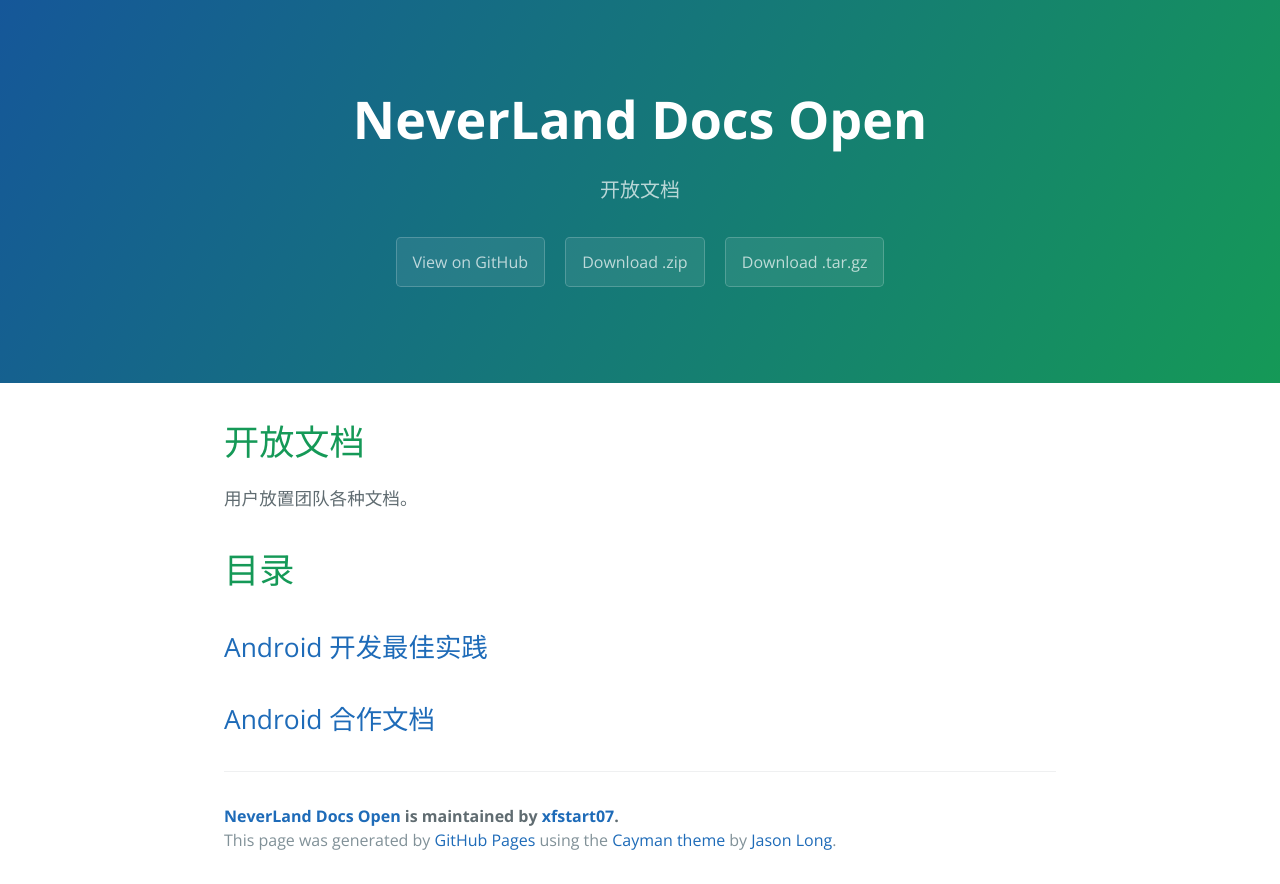
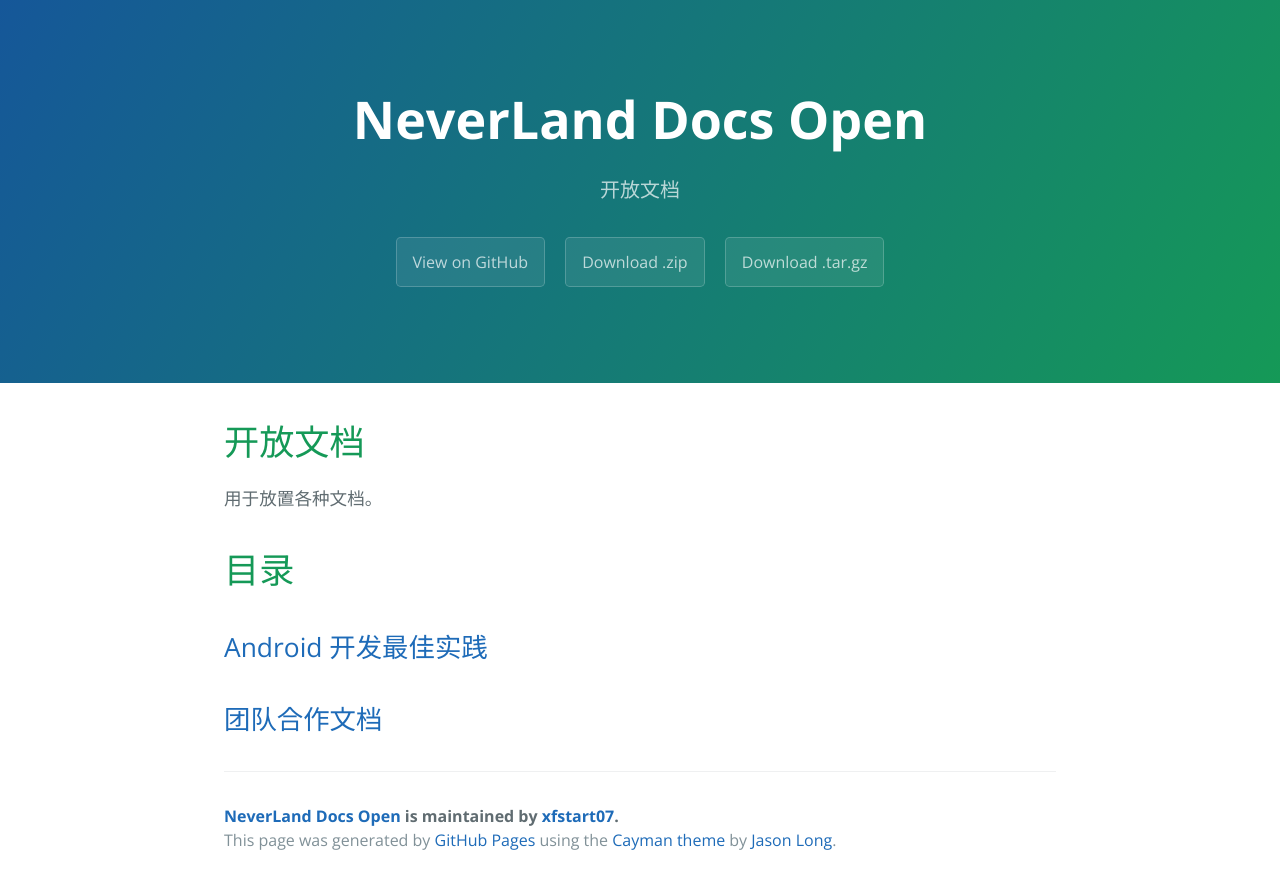
Before and after one commit to xfstart07/neverland-open, a plain HTML site: page index.html in a window 1280 px wide. Drawn offline with nearby package versions, Linux system fonts and the light colour scheme.

Commit message:
Create gh-pages branch via GitHub

```diff
--- a/index.html
+++ b/index.html
@@ -22,7 +22,7 @@
       <h1>
 <a id="开放文档" class="anchor" href="#%E5%BC%80%E6%94%BE%E6%96%87%E6%A1%A3" aria-hidden="true"><span class="octicon octicon-link"></span></a>开放文档</h1>
 
-<p>用户放置团队各种文档。</p>
+<p>用于放置各种文档。</p>
 
 <h1>
 <a id="目录" class="anchor" href="#%E7%9B%AE%E5%BD%95" aria-hidden="true"><span class="octicon octicon-link"></span></a>目录</h1>
@@ -32,7 +32,7 @@
 </h2>
 
 <h2>
-<a id="android-合作文档" class="anchor" href="#android-%E5%90%88%E4%BD%9C%E6%96%87%E6%A1%A3" aria-hidden="true"><span class="octicon octicon-link"></span></a><a href="https://github.com/xfstart07/neverland-open/blob/master/android-join-open.md">Android 合作文档</a>
+<a id="团队合作文档" class="anchor" href="#%E5%9B%A2%E9%98%9F%E5%90%88%E4%BD%9C%E6%96%87%E6%A1%A3" aria-hidden="true"><span class="octicon octicon-link"></span></a><a href="https://github.com/xfstart07/neverland-open/blob/master/teamwork-open.md">团队合作文档</a>
 </h2>
 
       <footer class="site-footer">
--- a/params.json
+++ b/params.json
@@ -1 +1 @@
-{"name":"NeverLand Docs Open","tagline":"开放文档","body":"# 开放文档\r\n\r\n用户放置团队各种文档。\r\n\r\n# 目录 \r\n\r\n##  [Android 开发最佳实践] (https://github.com/xfstart07/neverland-open/blob/master/android-open.md)\r\n\r\n## [Android 合作文档] (https://github.com/xfstart07/neverland-open/blob/master/android-join-open.md)\r\n","google":"UA-24833524-3","note":"Don't delete this file! It's used internally to help with page regeneration."}
+{"name":"NeverLand Docs Open","tagline":"开放文档","body":"# 开放文档\r\n\r\n用于放置各种文档。\r\n\r\n# 目录 \r\n\r\n##  [Android 开发最佳实践] (https://github.com/xfstart07/neverland-open/blob/master/android-open.md)\r\n\r\n## [团队合作文档] (https://github.com/xfstart07/neverland-open/blob/master/teamwork-open.md)\r\n","google":"UA-24833524-3","note":"Don't delete this file! It's used internally to help with page regeneration."}
```
